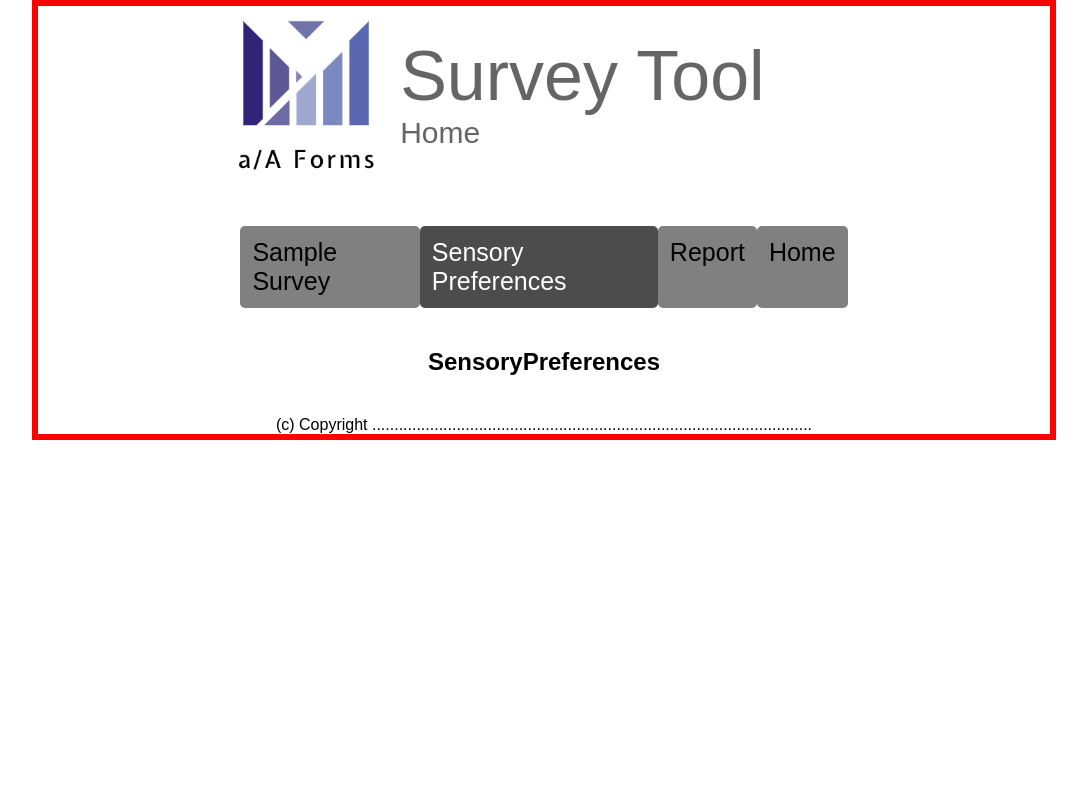
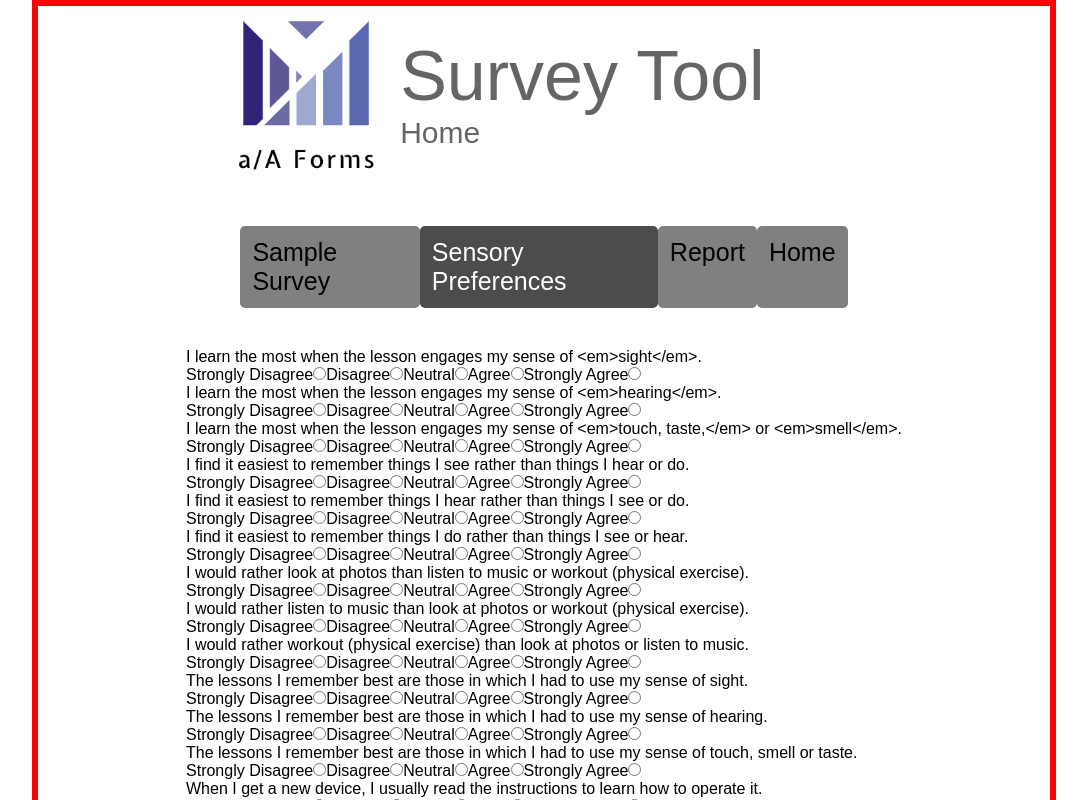
Before and after one commit to michael-carvajal/advanced-form-react, a React (Create React App) app: page /sensory-pref in a window 1280 px wide. Shown: the top 800 px of the page, without its empty margins (96-1183 px from the left). Built offline with nearby package versions, Linux system fonts and the light colour scheme.

Commit message:
able to percent values for categories

```diff
--- /dev/null
+++ b/src/components/Context/SensoryPreferencesContext.js
@@ -0,0 +1,52 @@
+import { createContext, useContext, useState } from 'react';
+
+export const SensoryPreferencesContext = createContext();
+export default function SensoryPreferencesProvider(props) {
+    const [q1, setQ1] = useState("")
+    const [q2, setQ2] = useState("")
+    const [q3, setQ3] = useState("")
+    const [q4, setQ4] = useState("")
+    const [q5, setQ5] = useState("")
+    const [q6, setQ6] = useState("")
+    const [q7, setQ7] = useState("")
+    const [q8, setQ8] = useState("")
+    const [q9, setQ9] = useState("")
+    const [q10, setQ10] = useState("")
+    const [q11, setQ11] = useState("")
+    const [q12, setQ12] = useState("")
+    const [q13, setQ13] = useState("")
+    const [q14, setQ14] = useState("")
+    const [q15, setQ15] = useState("")
+    const [visual, setVisual] = useState(0)
+    const [auditory, setAuditory] = useState(0)
+    const [kinesthetic, setKinesthetic] = useState(0)
+
+
+    return (
+        <SensoryPreferencesContext.Provider
+            value={{
+                q1, setQ1,
+                q2, setQ2,
+                q3, setQ3,
+                q4, setQ4,
+                q5, setQ5,
+                q6, setQ6,
+                q7, setQ7,
+                q8, setQ8,
+                q9, setQ9,
+                q10, setQ10,
+                q11, setQ11,
+                q12, setQ12,
+                q13, setQ13,
+                q14, setQ14,
+                q15, setQ15,
+                visual, setVisual,
+                auditory, setAuditory,
+                kinesthetic, setKinesthetic
+            }}
+        >
+            {props.children}
+        </SensoryPreferencesContext.Provider>
+    )
+}
+export const CustomSensoryPreferences = () => useContext(SensoryPreferencesContext)
--- a/src/components/SensoryPreferences/SensoryPreferences.js
+++ b/src/components/SensoryPreferences/SensoryPreferences.js
@@ -1,6 +1,143 @@
+import spi from "../../_assets/spi.json"
+import { CustomSensoryPreferences } from "../Context/SensoryPreferencesContext"
 const SensoryPreferences = () => {
+    const questions = spi.questions.filter(question => question.type === "likert")
+    const { q1, setQ1,
+        q2, setQ2,
+        q3, setQ3,
+        q4, setQ4,
+        q5, setQ5,
+        q6, setQ6,
+        q7, setQ7,
+        q8, setQ8,
+        q9, setQ9,
+        q10, setQ10,
+        q11, setQ11,
+        q12, setQ12,
+        q13, setQ13,
+        q14, setQ14,
+        q15, setQ15,
+        visual, setVisual,
+auditory, setAuditory,
+kinesthetic, setKinesthetic } = CustomSensoryPreferences();
+    const questionValues = [q1,
+        q2,
+        q3,
+        q4,
+        q5,
+        q6,
+        q7,
+        q8,
+        q9,
+        q10,
+        q11,
+        q12,
+        q13,
+        q14,
+        q15,]
+    const handleRadioChange = (questionCode, value) => {
+        switch (questionCode) {
+            case 'q1':
+                setQ1(value);
+                break;
+            case 'q2':
+                setQ2(value);
+                break;
+            case 'q3':
+                setQ3(value);
+                break;
+            case 'q4':
+                setQ4(value);
+                break;
+            case 'q5':
+                setQ5(value);
+                break;
+            case 'q6':
+                setQ6(value);
+                break;
+            case 'q7':
+                setQ7(value);
+                break;
+            case 'q8':
+                setQ8(value);
+                break;
+            case 'q9':
+                setQ9(value);
+                break;
+            case 'q10':
+                setQ10(value);
+                break;
+            case 'q11':
+                setQ11(value);
+                break;
+            case 'q12':
+                setQ12(value);
+                break;
+            case 'q13':
+                setQ13(value);
+                break;
+            case 'q14':
+                setQ14(value);
+                break;
+            case 'q15':
+                setQ15(value);
+                break;
+            default:
+                break;
+        }
+    };
+
+
+    const handleSubmit = (e) => {
+        e.preventDefault()
+        const report = { "one":0, "two":0,"three":0};
+        const one = [1, 4, 7, 10, 13];
+        const two = [2, 5, 8, 11, 14];
+        const three = [3, 6, 9, 12, 15];
+        let totalPoints = 0;
+        questionValues.forEach((value,index) => {
+            const question = index + 1
+            value = parseInt(value)
+            if (one.includes(question)) {
+                report.one += value
+            }
+            if (two.includes(question)) {
+                report.two += value
+            }
+            if (three.includes(question)) {
+                report.three += value
+            }
+            totalPoints+=value
+
+        })
+        setVisual(report.one /totalPoints)
+        setAuditory(report.two /totalPoints)
+        setKinesthetic(report.three /totalPoints)
+
+        console.log(report, visual,auditory,kinesthetic, totalPoints);
+    }
     return (
-        <h2>SensoryPreferences</h2>
+        <form onSubmit={handleSubmit}>
+            {questions.map((question, index) => {
+
+                return (
+                    <div className="spiQuestion" key={question.code}>
+                        <p>{question.stem}</p>
+                        <label>Strongly Disagree</label>
+                        <input type="radio" name={`${index}`} value="1" onChange={(e) => handleRadioChange(question.code, e.target.value)} />
+                        <label>Disagree</label>
+                        <input type="radio" name={`${index}`} value="2" onChange={(e) => handleRadioChange(question.code, e.target.value)} />
+                        <label>Neutral</label>
+                        <input type="radio" name={`${index}`} value="3" onChange={(e) => handleRadioChange(question.code, e.target.value)} />
+                        <label>Agree</label>
+                        <input type="radio" name={`${index}`} value="4" onChange={(e) => handleRadioChange(question.code, e.target.value)} />
+                        <label>Strongly Agree</label>
+                        <input type="radio" name={`${index}`} value="5" onChange={(e) => handleRadioChange(question.code, e.target.value)} />
+                    </div>
+                )
+            })}
+            <button>Submit</button>
+        </form>
     )
 }
 
--- a/src/index.js
+++ b/src/index.js
@@ -5,9 +5,10 @@ import App from './App';
 import { BrowserRouter } from 'react-router-dom/cjs/react-router-dom';
 import PageProvider from './components/Context/PageContext';
 import SampleSurveyProvider from './components/Context/SampleSurveyContext';
-
+import SensoryPreferencesProvider from './components/Context/SensoryPreferencesContext';
 const Root = () => {
   return (
+      <SensoryPreferencesProvider>
     <SampleSurveyProvider>
 
     <PageProvider>
@@ -16,6 +17,7 @@ const Root = () => {
     </BrowserRouter>
     </PageProvider>
     </SampleSurveyProvider>
+</SensoryPreferencesProvider>
   )
 }
 
```
